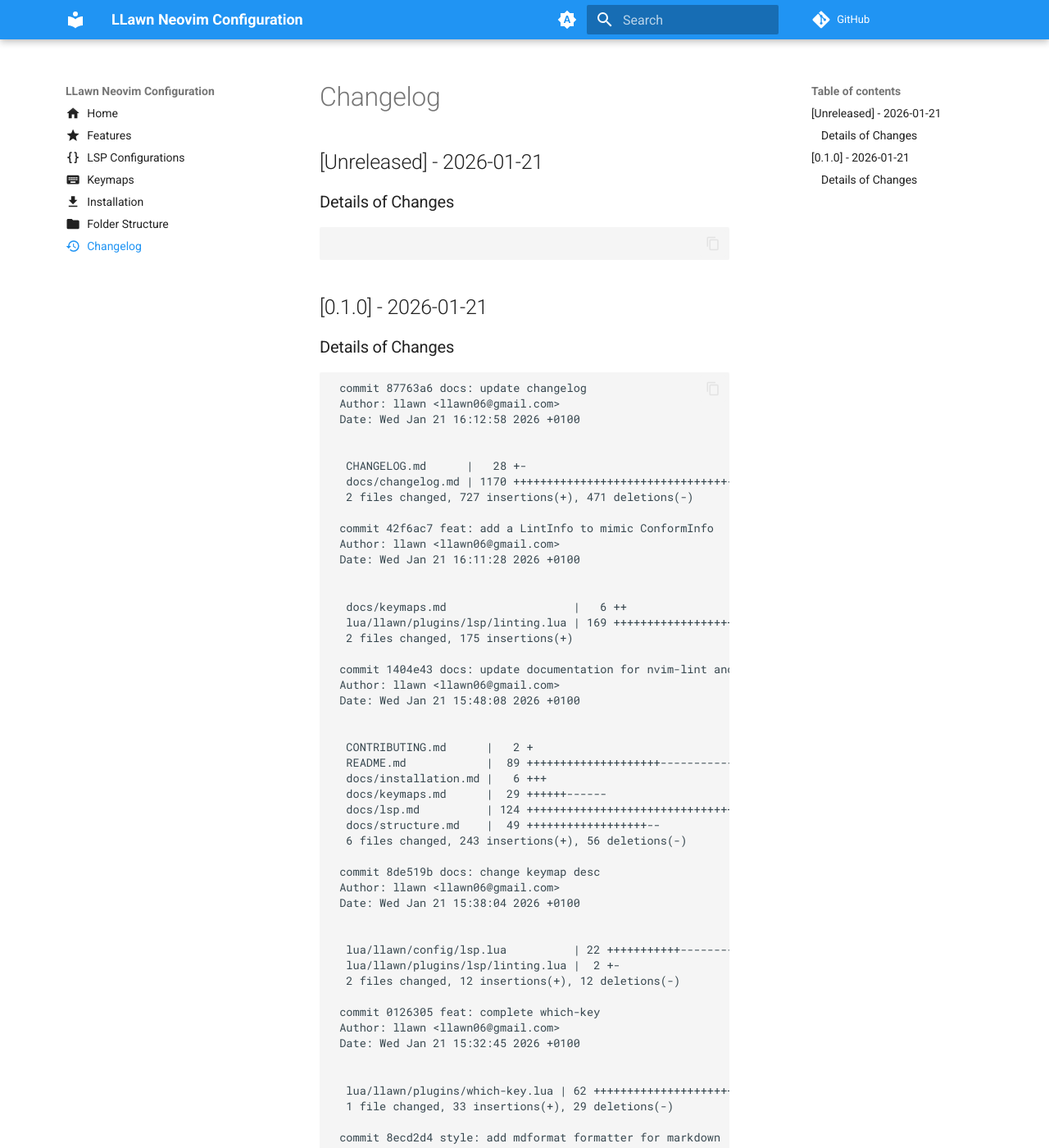
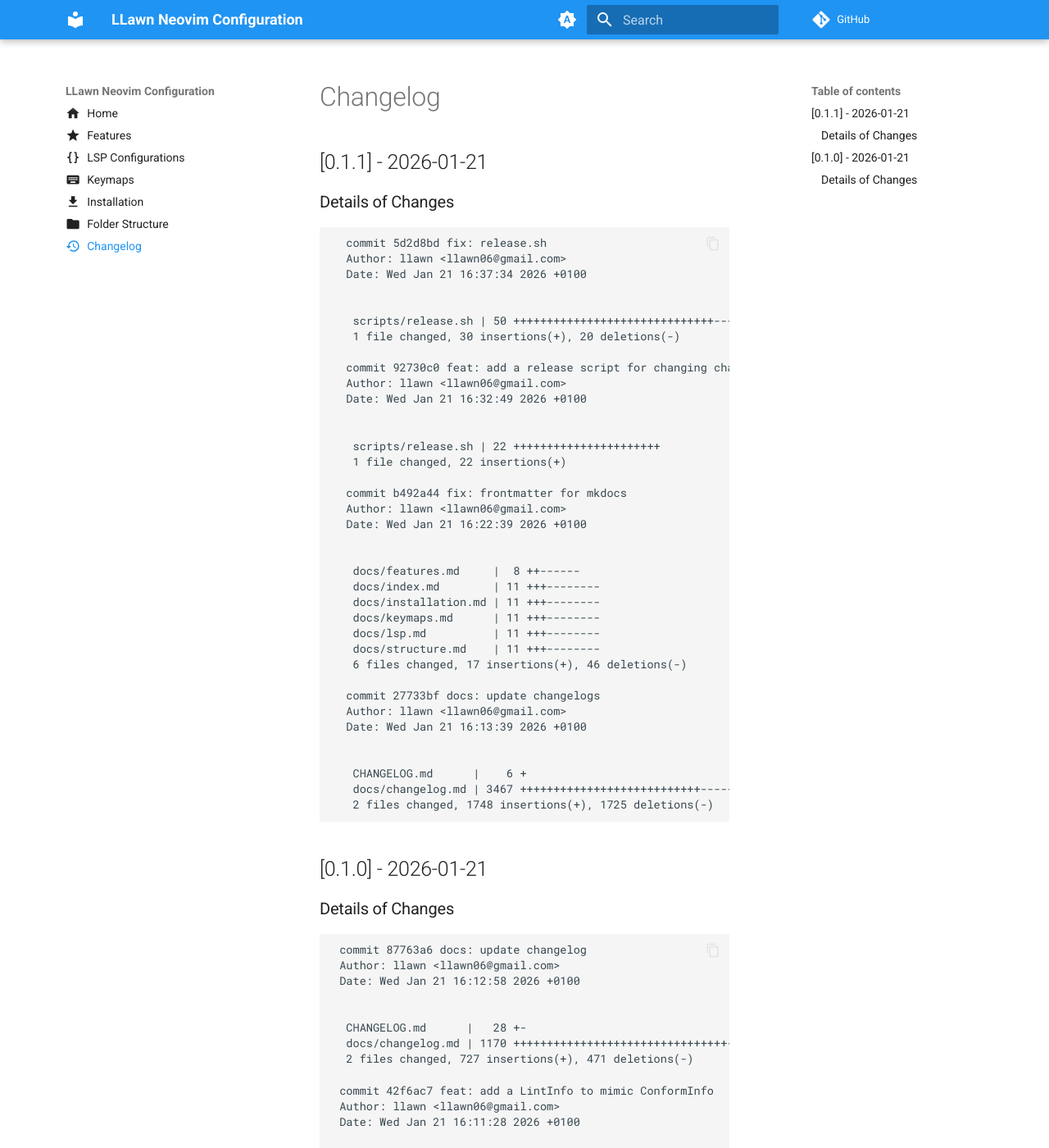
Before and after one commit to llawn/llawnvim, an MkDocs documentation site: the page built from docs/changelog.md, in a window 1280 px wide and 1400 px high. Shown: the whole window at 82% size. Built offline with MkDocs 1.6.1 and Material for MkDocs 9.7.7, drawn with Linux system fonts in a browser that asks for light colours; comment, search, counter and statistics services are not loaded.

Commit message:
docs: update changelogs for 0.1.1

````diff
--- a/docs/changelog.md
+++ b/docs/changelog.md
@@ -6,12 +6,48 @@ icon: material/history
 
 # Changelog
 
-## [Unreleased] - 2026-01-21
+## [0.1.1] - 2026-01-21
 
 ### Details of Changes
 
 ```
-
+  commit 5d2d8bd fix: release.sh
+  Author: llawn <llawn06@gmail.com>
+  Date: Wed Jan 21 16:37:34 2026 +0100
+
+
+   scripts/release.sh | 50 ++++++++++++++++++++++++++++++--------------------
+   1 file changed, 30 insertions(+), 20 deletions(-)
+
+  commit 92730c0 feat: add a release script for changing changelog
+  Author: llawn <llawn06@gmail.com>
+  Date: Wed Jan 21 16:32:49 2026 +0100
+
+
+   scripts/release.sh | 22 ++++++++++++++++++++++
+   1 file changed, 22 insertions(+)
+
+  commit b492a44 fix: frontmatter for mkdocs
+  Author: llawn <llawn06@gmail.com>
+  Date: Wed Jan 21 16:22:39 2026 +0100
+
+
+   docs/features.md     |  8 ++------
+   docs/index.md        | 11 +++--------
+   docs/installation.md | 11 +++--------
+   docs/keymaps.md      | 11 +++--------
+   docs/lsp.md          | 11 +++--------
+   docs/structure.md    | 11 +++--------
+   6 files changed, 17 insertions(+), 46 deletions(-)
+
+  commit 27733bf docs: update changelogs
+  Author: llawn <llawn06@gmail.com>
+  Date: Wed Jan 21 16:13:39 2026 +0100
+
+
+   CHANGELOG.md      |    6 +
+   docs/changelog.md | 3467 +++++++++++++++++++++++++++--------------------------
+   2 files changed, 1748 insertions(+), 1725 deletions(-)
 ```
 
 ## [0.1.0] - 2026-01-21
````
Also changed, not shown: CHANGELOG.md (+12 -2 lines).
